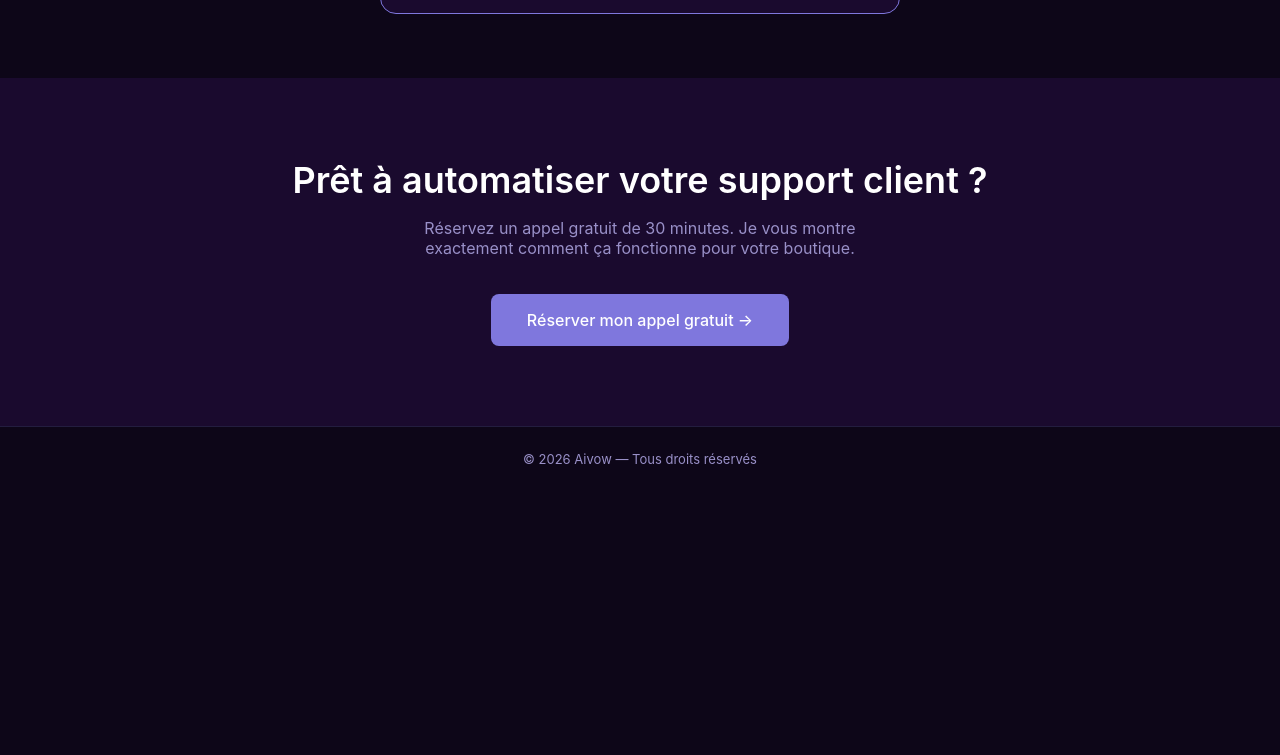
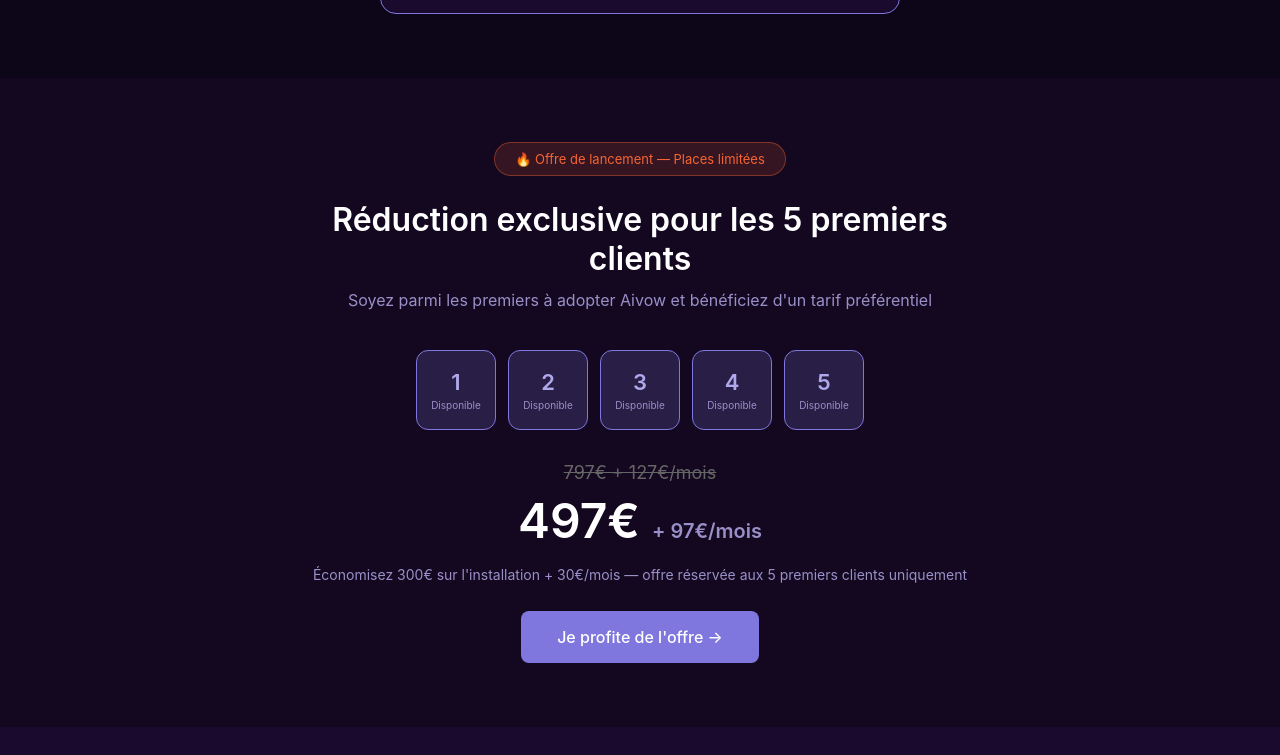
Before and after one commit to moms72550-boop/AIvow, a plain HTML site: page index.html in a window 1280 px wide. Shown: the part 2665-3420 px from the top of the page. Before the commit the page ends 3156 px from the top, so only its background shows below. Drawn offline with Linux system fonts and the light colour scheme.

Commit message:
Update index.html

```diff
--- a/index.html
+++ b/index.html
@@ -53,6 +53,22 @@
 .cta-section { background: #1a0a2e; padding: 80px 40px; text-align: center; }
 .cta-section h2 { font-size: 36px; font-weight: 600; color: #fff; margin-bottom: 16px; }
 .cta-section p { font-size: 16px; color: #9990c8; margin-bottom: 36px; max-width: 500px; margin-left: auto; margin-right: auto; }
+.early-section { padding: 64px 40px; background: #130820; }
+.early-inner { max-width: 700px; margin: 0 auto; text-align: center; }
+.early-badge { display: inline-block; background: rgba(245,100,50,0.15); color: #f56432; font-size: 13px; padding: 8px 20px; border-radius: 20px; border: 0.5px solid rgba(245,100,50,0.4); margin-bottom: 24px; }
+.early-cards { display: flex; justify-content: center; gap: 12px; margin: 32px 0; flex-wrap: wrap; }
+.early-card { width: 80px; height: 80px; border-radius: 12px; display: flex; flex-direction: column; align-items: center; justify-content: center; gap: 4px; }
+.early-card.taken { background: rgba(127,119,221,0.1); border: 0.5px solid rgba(127,119,221,0.2); }
+.early-card.available { background: rgba(127,119,221,0.2); border: 1px solid #7F77DD; }
+.early-num { font-size: 22px; font-weight: 600; color: #AFA9EC; }
+.early-card.taken .early-num { color: #666; }
+.early-status { font-size: 10px; color: #9990c8; }
+.early-card.taken .early-status { color: #555; text-decoration: line-through; }
+.early-offer { margin-top: 32px; }
+.early-price-old { font-size: 18px; color: #666; text-decoration: line-through; margin-bottom: 8px; }
+.early-price-new { font-size: 48px; font-weight: 600; color: #fff; margin-bottom: 4px; }
+.early-price-new span { font-size: 20px; color: #9990c8; }
+.early-desc { font-size: 14px; color: #9990c8; margin: 16px 0 28px; }
 .footer { padding: 24px 40px; text-align: center; color: #9990c8; font-size: 13px; border-top: 0.5px solid rgba(127,119,221,0.2); }
 @media (max-width: 600px) {
   .hero h1 { font-size: 32px; }
@@ -158,6 +174,42 @@
   </div>
 </div>
 
+<div class="early-section">
+  <div class="early-inner">
+    <div class="early-badge">🔥 Offre de lancement — Places limitées</div>
+    <p class="section-title">Réduction exclusive pour les 5 premiers clients</p>
+    <p class="section-sub">Soyez parmi les premiers à adopter Aivow et bénéficiez d'un tarif préférentiel</p>
+    <div class="early-cards">
+      <div class="early-card available">
+        <div class="early-num">1</div>
+        <div class="early-status">Disponible</div>
+      </div>
+      <div class="early-card available">
+        <div class="early-num">2</div>
+        <div class="early-status">Disponible</div>
+      </div>
+      <div class="early-card available">
+        <div class="early-num">3</div>
+        <div class="early-status">Disponible</div>
+      </div>
+      <div class="early-card available">
+        <div class="early-num">4</div>
+        <div class="early-status">Disponible</div>
+      </div>
+      <div class="early-card available">
+        <div class="early-num">5</div>
+        <div class="early-status">Disponible</div>
+      </div>
+    </div>
+    <div class="early-offer">
+      <div class="early-price-old">797€ + 127€/mois</div>
+      <div class="early-price-new">497€ <span>+ 97€/mois</span></div>
+      <p class="early-desc">Économisez 300€ sur l'installation + 30€/mois — offre réservée aux 5 premiers clients uniquement</p>
+      <a href="https://calendly.com/moms72550/30min" class="btn-primary">Je profite de l'offre →</a>
+    </div>
+  </div>
+</div>
+
 <div class="cta-section">
   <h2>Prêt à automatiser votre support client ?</h2>
   <p>Réservez un appel gratuit de 30 minutes. Je vous montre exactement comment ça fonctionne pour votre boutique.</p>
```
